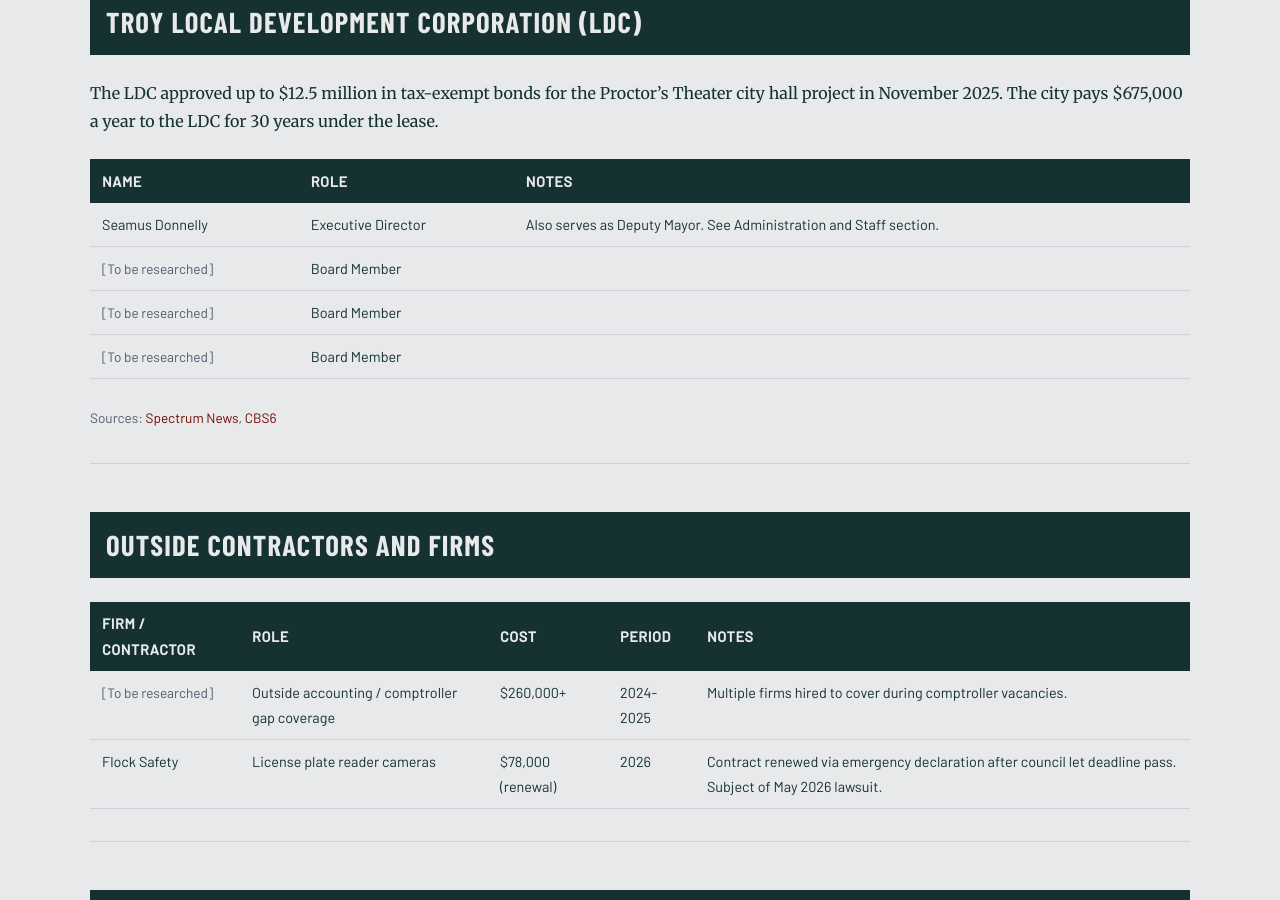
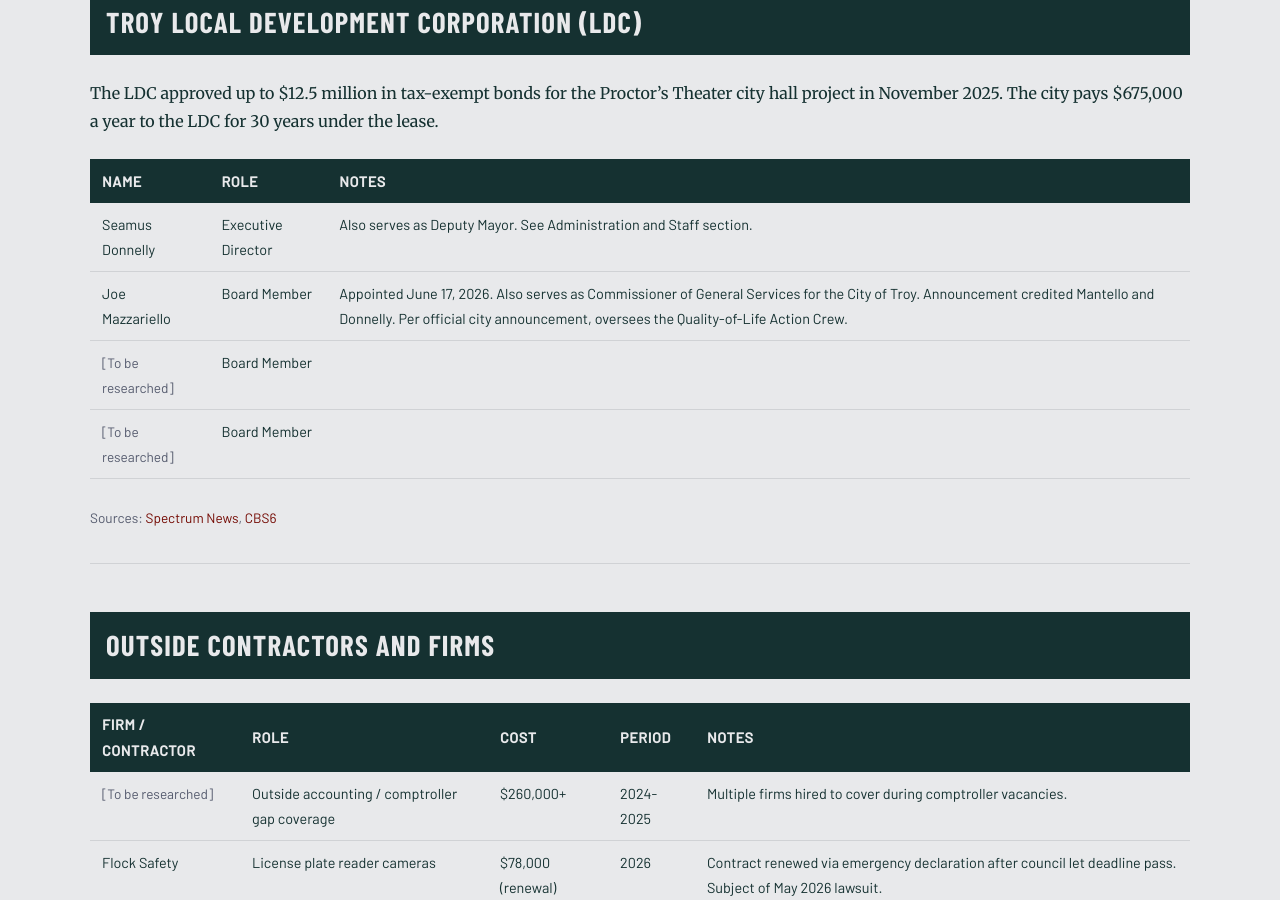
Before and after one commit to MdevitSEC/the-mantello-record, a Jekyll site: the page built from Mantello_Appointees_and_Hires.md, in a window 1280 px wide and 900 px high, scrolled down 3072 px. Built offline with Jekyll 4.4.1, drawn with Linux system fonts in a browser that asks for light colours; some web fonts are replaced; our own code applies the rules of GitHub Pages for plain Markdown files.

Commit message:
Add Joe Mazzariello to LDC board, appointed June 17, 2026
Co-Authored-By: Claude Sonnet 4.6 <noreply@anthropic.com>

```diff
--- a/Mantello_Appointees_and_Hires.md
+++ b/Mantello_Appointees_and_Hires.md
@@ -68,7 +68,7 @@ The LDC approved up to $12.5 million in tax-exempt bonds for the Proctor's Theat
 | Name | Role | Notes |
 |---|---|---|
 | Seamus Donnelly | Executive Director | Also serves as Deputy Mayor. See Administration and Staff section. |
-| *[To be researched]* | Board Member | |
+| Joe Mazzariello | Board Member | Appointed June 17, 2026. Also serves as Commissioner of General Services for the City of Troy. Announcement credited Mantello and Donnelly. Per official city announcement, oversees the Quality-of-Life Action Crew. |
 | *[To be researched]* | Board Member | |
 | *[To be researched]* | Board Member | |
 
```
